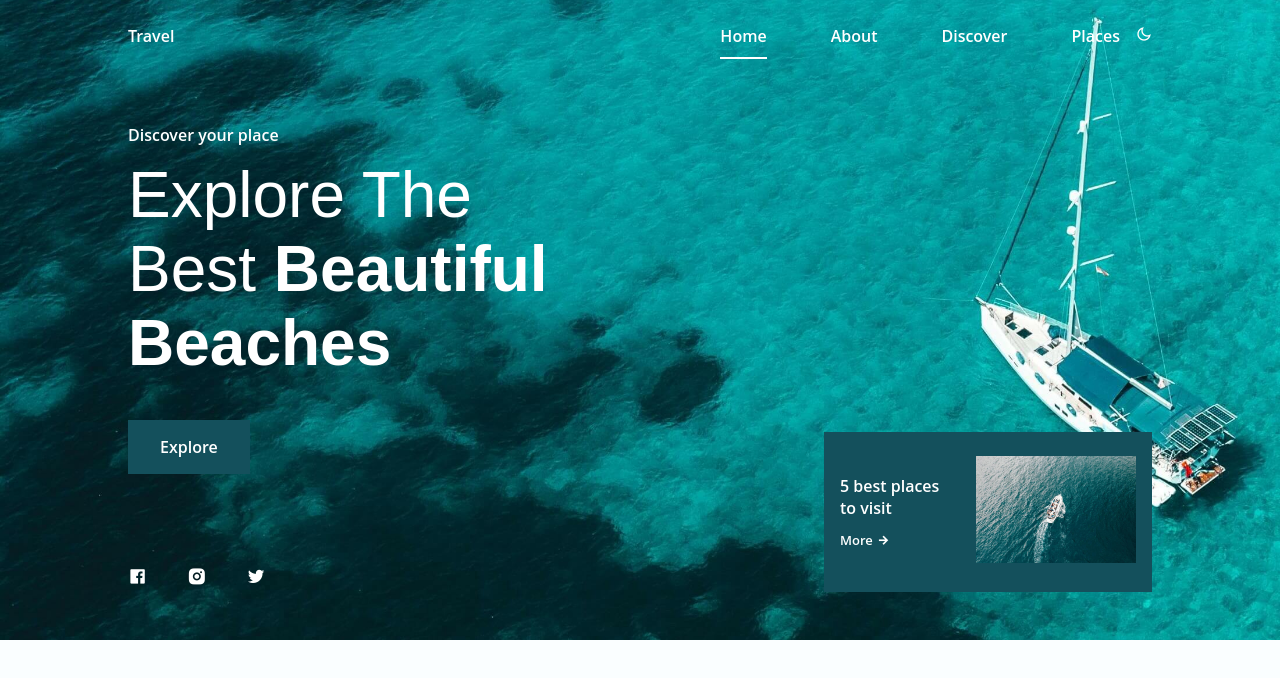
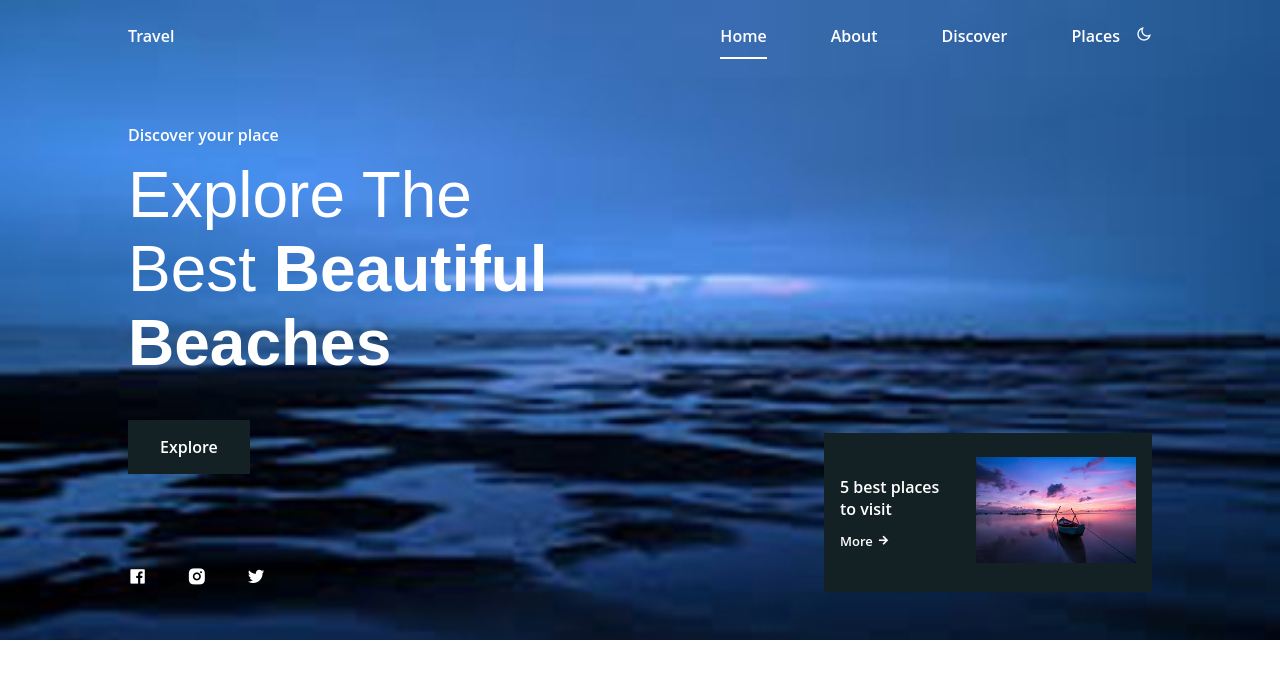
Before and after one commit to PNeha08/Travel-planner, a plain HTML site: page travel.html in a window 1280 px wide. Drawn offline with nearby package versions, Linux system fonts and the light colour scheme.

Commit message:
Adjestments

```diff
--- a/style.css
+++ b/style.css
@@ -47,16 +47,19 @@ input[type="text"]:focus, input[type="password"]:focus {
     display: flex;
     justify-content: space-between;
     margin: 15px 0;
-}
-a {
     color: white;
     text-decoration: none;
     font-size: 0.9rem;
 }
-a:hover {
+a{
+    color: black;
+    text-decoration: none;
+    font-size: 0.9rem;
+}
+a:hover{
     text-decoration: underline;
 }
-.login-btn {
+.login-btn{
     width: 100%;
     background-color: #0078d7;
     color: white;
--- a/styles.css
+++ b/styles.css
@@ -1,17 +1,11 @@
 :root {
   --header-height: 3rem;
   --hue-color: 190;
-  --first-color: hsl(var(--hue-color), 64%, 22%);
+  --first-color: hsl(var(--hue-color), 29%, 11%);
   --first-color-second: hsl(var(--hue-color), 64%, 22%);
   --first-color-alt: hsl(var(--hue-color), 64%, 15%);
   --title-color: hsl(var(--hue-color), 64%, 18%);
-  --text-color: hsl(var(--hue-color), 24%, 35%);
-  --text-color-light: hsl(var(--hue-color), 8%, 60%);
-  --input-color: hsl(var(--hue-color), 24%, 97%);
-  --body-color: hsl(var(--hue-color), 100%, 99%);
   --white-color: #FFF;
-  --scroll-bar-color: hsl(var(--hue-color), 12%, 90%);
-  --scroll-thumb-color: hsl(var(--hue-color), 12%, 75%);
 
   --body-font: 'Open Sans', sans-serif;
   --title-font: 'Raleway', sans-serif;
@@ -47,17 +41,6 @@
     --smaller-font-size: .813rem;
   }
 }
-
-/*========== Variables Dark theme ==========*/
-body.dark-theme {
-  --first-color-second: hsl(var(--hue-color), 54%, 12%);
-  --title-color: hsl(var(--hue-color), 24%, 95%);
-  --text-color: hsl(var(--hue-color), 8%, 75%);
-  --input-color: hsl(var(--hue-color), 29%, 16%);
-  --body-color: hsl(var(--hue-color), 29%, 12%);
-  --scroll-bar-color: hsl(var(--hue-color), 12%, 48%);
-  --scroll-thumb-color: hsl(var(--hue-color), 12%, 36%);
-}
 /*=============== BASE ===============*/
 * {
 
@@ -92,8 +75,7 @@ a {
   text-decoration: none;
 }
 
-img,
-video {
+img {
   max-width: 100%;
   height: auto;
 }
@@ -107,10 +89,6 @@ input {
 
 button {
   cursor: pointer;
-}
-
-input {
-  outline: none;
 }
 
 .main {
@@ -218,17 +196,6 @@ input {
 /* show menu */
 .show-menu {
   right: 0;
-}
-
-/* Change background header */
-.scroll-header {
-  background-color: var(--body-color);
-  box-shadow: 0 0 4px rgba(14, 55, 63, 0.15);
-}
-
-.scroll-header .nav__logo,
-.scroll-header .nav__toggle {
-  color: var(--title-color);
 }
 
 /* Active link */
--- a/travel.html
+++ b/travel.html
@@ -4,18 +4,13 @@
         <meta charset="UTF-8">
         <meta name="viewport" content="width=device-width, initial-scale=1.0">
 
-        <link rel="shortcut icon" href="assets/img/favicon.png" type="image/png">
-
         <!--=============== REMIXICONS ===============-->
         <link href="https://cdn.jsdelivr.net/npm/remixicon@2.5.0/fonts/remixicon.css" rel="stylesheet">
-
-        <!--=============== SWIPER CSS ===============-->
-        <link rel="stylesheet" href="assets/css/swiper-bundle.min.css">
 
         <!--=============== CSS ===============-->
         <link rel="stylesheet" href="styles.css">
 
-        <title>Responsive Website Travel</title>
+        <title>Travel</title>
     </head>
     <body>
         <header class="header" id="header">
@@ -56,7 +51,7 @@
         <main class="main">
             <!--==================== HOME ====================-->
             <section class="home" id="home">
-                <img src="home1.jpg" alt="" class="home__img">
+                <img src="home.jpeg" alt="" class="home__img">
 
                 <div class="home__container container grid">
                     <div class="home__data">
@@ -87,7 +82,7 @@
                         </div>
 
                         <div class="home__info-overlay">
-                            <img src="home2.jpg" alt="" class="home__info-img">
+                            <img src="home!.jpeg" alt="" class="home__info-img">
                         </div>
                     </div>
                 </div>
```
Also changed, not shown: index.html (+7 -3 lines), home!.jpeg (added), home.jpeg (added), home1.jpg (deleted), home2.jpg (deleted).
